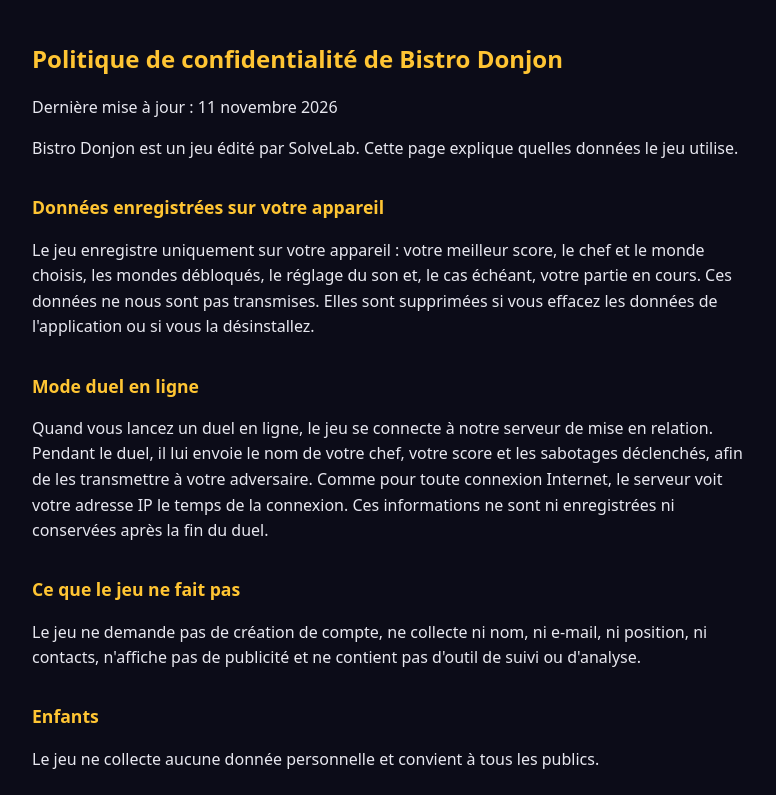
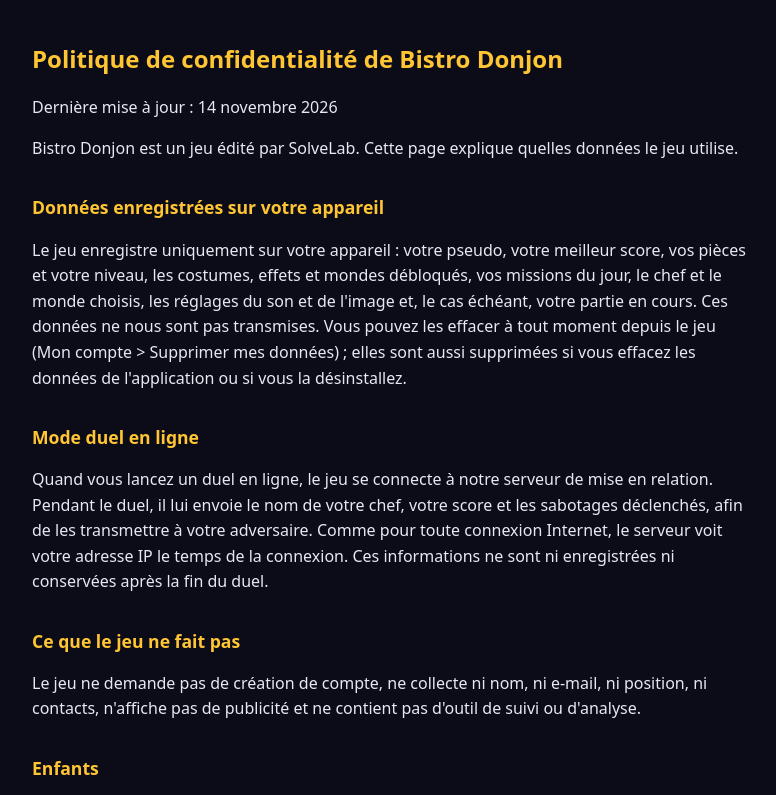
Before and after one commit to liveshop666/Bistro-Donjon, a website: page public/privacy.html in a window 1280 px wide. Shown: the top 795 px of the page, without its empty margins (248-1024 px from the left). Drawn offline with Linux system fonts and the light colour scheme.

Commit message:
Tour complet avant le Play Store : journal et politique de confidentialité à jour
Co-Authored-By: Claude Fable 5.2 <noreply@anthropic.com>
Claude-Session: https://claude.ai/code/session_018BCAkGto8zUzj7oFk5TVL9

```diff
--- a/public/privacy.html
+++ b/public/privacy.html
@@ -13,11 +13,11 @@
 </head>
 <body>
 <h1>Politique de confidentialité de Bistro Donjon</h1>
-<p>Dernière mise à jour : 11 novembre 2026</p>
+<p>Dernière mise à jour : 14 novembre 2026</p>
 <p>Bistro Donjon est un jeu édité par SolveLab. Cette page explique quelles données le jeu utilise.</p>
 
 <h2>Données enregistrées sur votre appareil</h2>
-<p>Le jeu enregistre uniquement sur votre appareil : votre meilleur score, le chef et le monde choisis, les mondes débloqués, le réglage du son et, le cas échéant, votre partie en cours. Ces données ne nous sont pas transmises. Elles sont supprimées si vous effacez les données de l'application ou si vous la désinstallez.</p>
+<p>Le jeu enregistre uniquement sur votre appareil : votre pseudo, votre meilleur score, vos pièces et votre niveau, les costumes, effets et mondes débloqués, vos missions du jour, le chef et le monde choisis, les réglages du son et de l'image et, le cas échéant, votre partie en cours. Ces données ne nous sont pas transmises. Vous pouvez les effacer à tout moment depuis le jeu (Mon compte &gt; Supprimer mes données) ; elles sont aussi supprimées si vous effacez les données de l'application ou si vous la désinstallez.</p>
 
 <h2>Mode duel en ligne</h2>
 <p>Quand vous lancez un duel en ligne, le jeu se connecte à notre serveur de mise en relation. Pendant le duel, il lui envoie le nom de votre chef, votre score et les sabotages déclenchés, afin de les transmettre à votre adversaire. Comme pour toute connexion Internet, le serveur voit votre adresse IP le temps de la connexion. Ces informations ne sont ni enregistrées ni conservées après la fin du duel.</p>
```
Also changed, not shown: docs/memoire/JOURNAL.md (+1 -0 lines).
